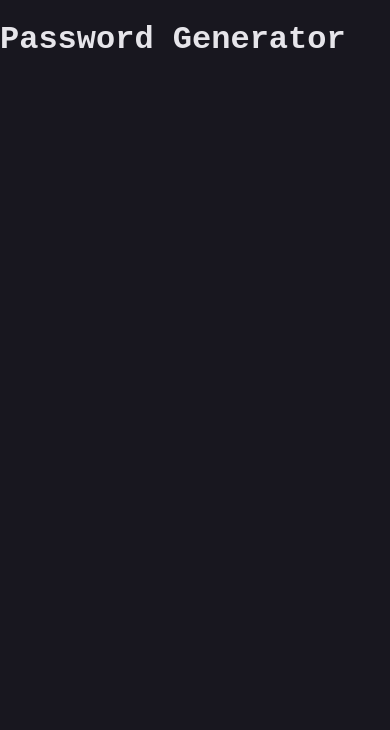
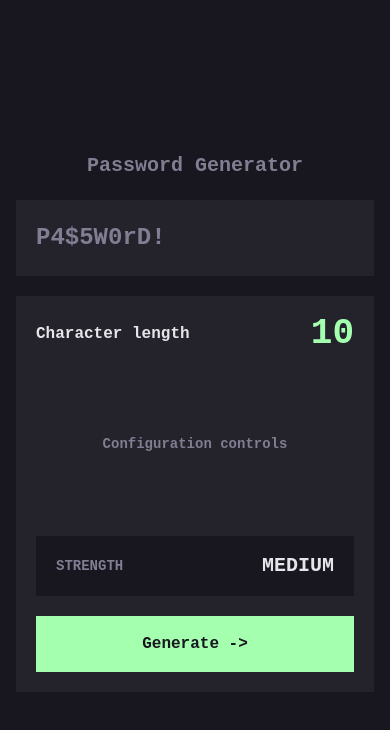
Before and after one commit to clairechabas/password-generator, a React (Vite) app: page / in a window 390 px wide. Shown: the top 730 px of the page. Built offline with nearby package versions, Linux system fonts and the light colour scheme.

Commit message:
chore: add responsive password generator shell

```diff
--- /dev/null
+++ b/src/App.css
@@ -0,0 +1,105 @@
+.page {
+  min-height: 100vh;
+  min-height: 100dvh;
+  display: grid;
+  place-items: center;
+  padding: var(--space-8) 0;
+}
+
+.password-generator {
+  width: min(100% - 2 * var(--layout-gutter), var(--layout-max-width));
+}
+
+.generator-title {
+  margin: 0 0 var(--layout-section-gap);
+  color: var(--color-text-muted);
+  font-size: var(--font-size-md);
+  line-height: var(--line-height-md);
+  text-align: center;
+}
+
+.password-output {
+  display: flex;
+  align-items: center;
+  min-height: var(--size-output-min-height);
+  padding: var(--space-5) var(--layout-panel-padding);
+  margin-bottom: var(--layout-section-gap);
+  background: var(--color-surface);
+}
+
+.password-value {
+  min-width: 0;
+  color: var(--color-text-muted);
+  font-size: var(--font-size-lg);
+  line-height: var(--line-height-lg);
+  overflow-wrap: anywhere;
+}
+
+.generator-panel {
+  display: flex;
+  flex-direction: column;
+  gap: var(--layout-section-gap);
+  padding: var(--layout-panel-padding);
+  background: var(--color-surface);
+}
+
+.length-indicator {
+  display: flex;
+  align-items: center;
+  justify-content: space-between;
+  gap: var(--space-4);
+}
+
+.length-label {
+  font-size: var(--font-size-sm);
+  line-height: var(--line-height-sm);
+}
+
+.length-value {
+  color: var(--color-accent);
+  font-size: var(--font-size-xl);
+  line-height: var(--line-height-xl);
+}
+
+.controls {
+  display: grid;
+  place-items: center;
+  min-height: var(--size-controls-placeholder);
+  color: var(--color-text-muted);
+  font-size: var(--font-size-xs);
+  text-align: center;
+}
+
+.strength-indicator {
+  display: flex;
+  align-items: center;
+  justify-content: space-between;
+  gap: var(--space-4);
+  min-height: var(--size-strength-min-height);
+  padding: var(--space-4) var(--space-5);
+  background: var(--color-background);
+}
+
+.strength-label {
+  color: var(--color-text-muted);
+  font-size: var(--font-size-xs);
+  line-height: var(--line-height-xs);
+  text-transform: uppercase;
+}
+
+.strength-value {
+  font-size: var(--font-size-md);
+  line-height: var(--line-height-md);
+}
+
+.generate-button {
+  display: grid;
+  place-items: center;
+  min-height: var(--size-button-min-height);
+  padding: var(--space-4);
+  background: var(--color-accent);
+  color: var(--color-background);
+  font-size: var(--font-size-sm);
+  line-height: var(--line-height-sm);
+  text-align: center;
+}
--- a/src/App.tsx
+++ b/src/App.tsx
@@ -1,3 +1,33 @@
+import "./App.css";
+
 export default function App() {
-  return <h1>Password Generator</h1>;
+  return (
+    <main className="page">
+      <section className="password-generator" aria-labelledby="generator-title">
+        <h1 id="generator-title" className="generator-title">
+          Password Generator
+        </h1>
+
+        <div className="password-output">
+          <span className="password-value">P4$5W0rD!</span>
+        </div>
+
+        <div className="generator-panel">
+          <div className="length-indicator">
+            <span className="length-label">Character length</span>
+            <span className="length-value">10</span>
+          </div>
+
+          <div className="controls">Configuration controls</div>
+
+          <div className="strength-indicator">
+            <span className="strength-label">Strength</span>
+            <span className="strength-value">MEDIUM</span>
+          </div>
+
+          <div className="generate-button">{`Generate ->`}</div>
+        </div>
+      </section>
+    </main>
+  );
 }
--- a/src/styles/tokens.css
+++ b/src/styles/tokens.css
@@ -1,4 +1,3 @@
-
 :root {
   /* Colors */
   --color-background: #18171f;
@@ -13,7 +12,7 @@
   --color-strength-strong: #a4ffaf;
 
   /* Typography */
-  --font-family: 'JetBrains Mono', monospace;
+  --font-family: "JetBrains Mono", monospace;
   --font-weight-bold: 700;
 
   --font-size-xs: 0.875rem;
```
